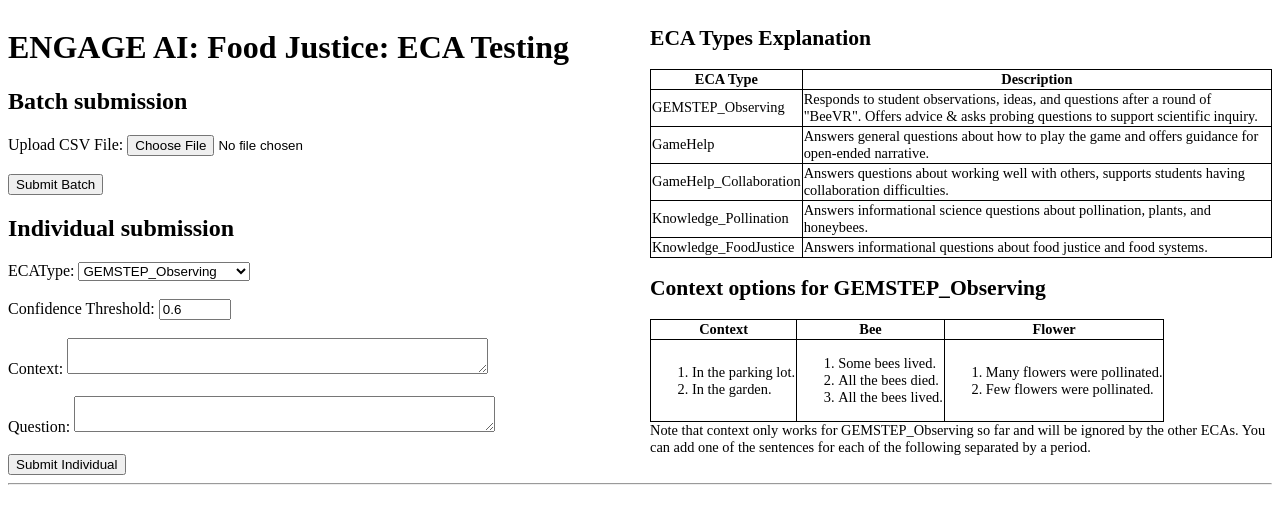
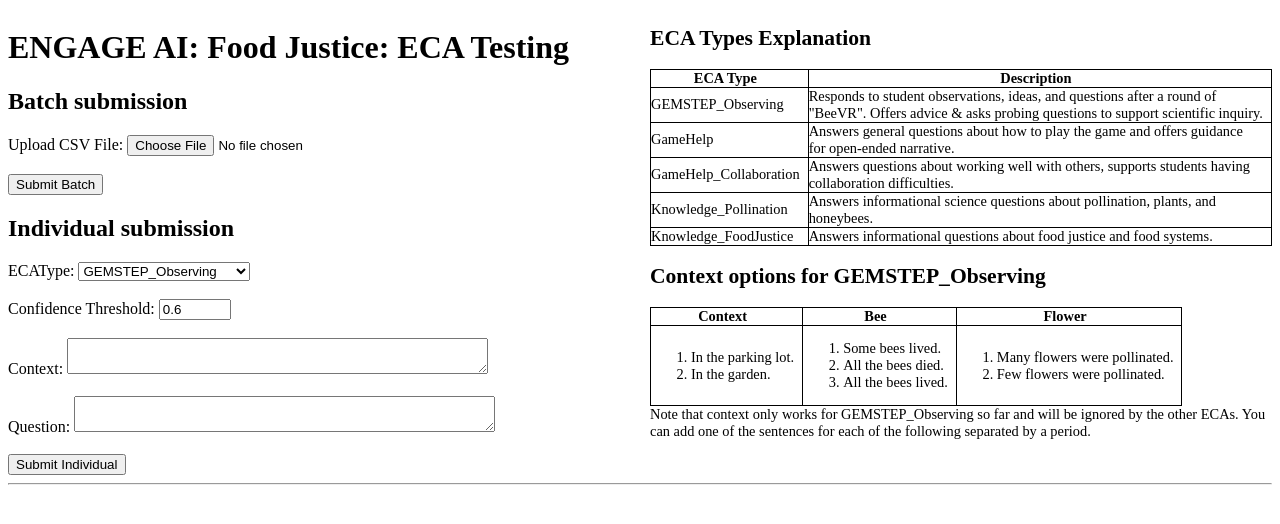
Before and after one commit to jdanish/jdanish.github.io, a Jekyll site: the page eca_test/ECA_Testing_v2.html, which Jekyll copies as it is, in a window 1280 px wide. Shown: the top 524 px of the page. Built offline with Jekyll 4.4.1, drawn with Linux system fonts in a browser that asks for light colours.

Commit message:
no message

```diff
--- a/eca_test/ECA_Testing_v2.html
+++ b/eca_test/ECA_Testing_v2.html
@@ -39,6 +39,7 @@
 
         td, th {
             border: 1px solid black;
+            padding: 0 .5rem 0 0;
         }
 
         table {
```
